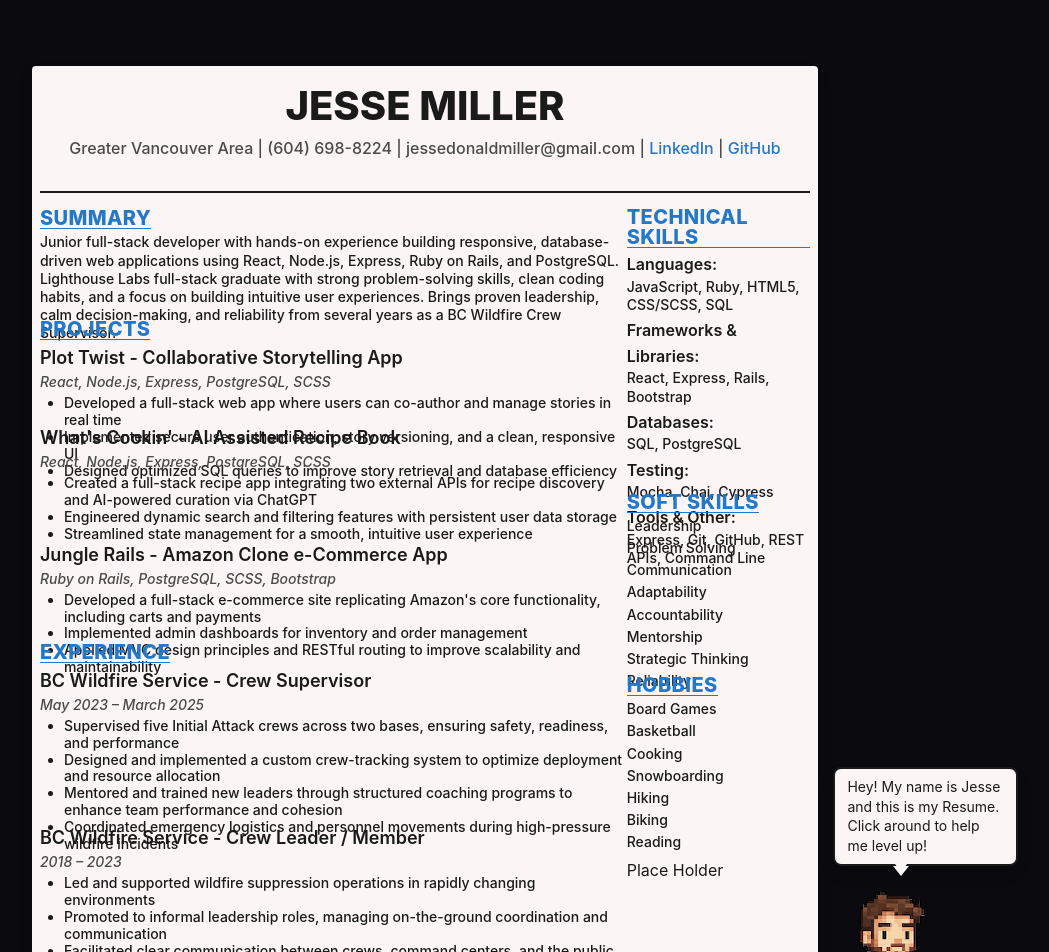
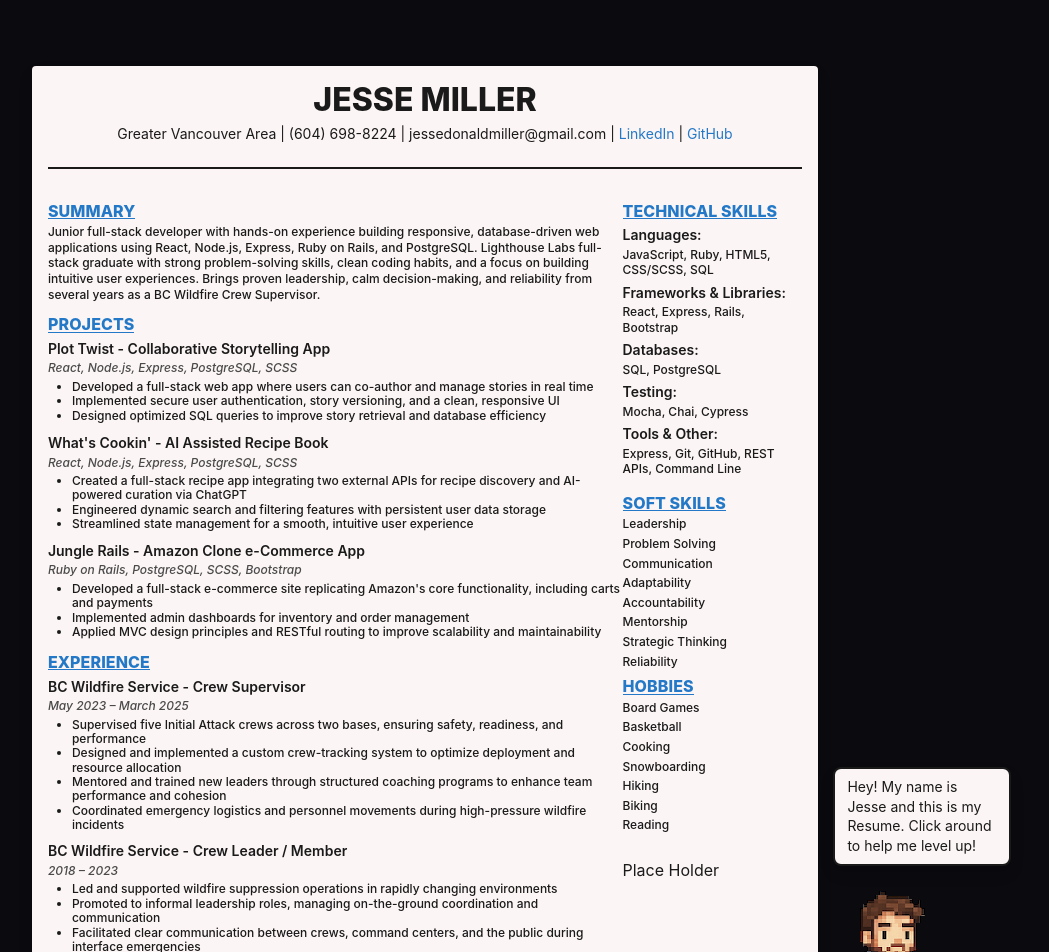
Before and after one commit to Jesse-D-Miller/webDevResume, a React (Vite) app: page / in a window 1280 px wide. Shown: the top 952 px of the page, without its empty margins (215-1264 px from the left). Built offline with nearby package versions, Linux system fonts and the light colour scheme.

Commit message:
CSS margins on resume items to make it more similar to my PDF resume

```diff
--- a/src/App.css
+++ b/src/App.css
@@ -27,7 +27,7 @@
     "box-1 box-1 box-1 box-1 box-1 box-1 box-1 box-1 box-1 box-1 box-1 box-1 box-1 box-1 box-1 box-1 box-1 box-1 box-1 box-1 box-1"
     "box-1 box-1 box-1 box-1 box-1 box-1 box-1 box-1 box-1 box-1 box-1 box-1 box-1 box-1 box-1 box-1 box-1 box-1 box-1 box-1 box-1"
     "box-1 box-1 box-1 box-1 box-1 box-1 box-1 box-1 box-1 box-1 box-1 box-1 box-1 box-1 box-1 box-1 box-1 box-1 box-1 box-1 box-1"
-    "box-1 box-1 box-1 box-1 box-1 box-1 box-1 box-1 box-1 box-1 box-1 box-1 box-1 box-1 box-1 box-1 box-1 box-1 box-1 box-1 box-1"
+    "box-2 box-2 box-2 box-2 box-2 box-2 box-2 box-2 box-2 box-2 box-2 box-2 box-2 box-2 box-2 box-2 box-9 box-9 box-9 box-9 box-9"
     "box-2 box-2 box-2 box-2 box-2 box-2 box-2 box-2 box-2 box-2 box-2 box-2 box-2 box-2 box-2 box-2 box-9 box-9 box-9 box-9 box-9"
     "box-2 box-2 box-2 box-2 box-2 box-2 box-2 box-2 box-2 box-2 box-2 box-2 box-2 box-2 box-2 box-2 box-9 box-9 box-9 box-9 box-9"
     "box-2 box-2 box-2 box-2 box-2 box-2 box-2 box-2 box-2 box-2 box-2 box-2 box-2 box-2 box-2 box-2 box-9 box-9 box-9 box-9 box-9"
@@ -106,7 +106,7 @@
   background: var(--color-paper);
   color: var(--color-ink);
   border-radius: var(--radius-sm);
-  padding: var(--space-2);
+  padding: var(--space-2) var(--space-4);
   box-sizing: border-box;
   box-shadow: var(--shadow-paper);
   overflow: hidden;
@@ -136,7 +136,6 @@
 }
 
 .flip-hint {
-  padding: var(--space-3) var(--space-6);
   background: transparent;
   border: 2px solid var(--color-neon-primary);
   color: var(--color-neon-primary);
@@ -146,6 +145,9 @@
   cursor: pointer;
   transition: all var(--transition-fast);
   text-shadow: 0 0 8px var(--color-neon-glow);
+
+  grid-column: 1 / 6;
+  grid-row: 1 / 5;
 }
 
 .flip-hint:hover {
@@ -164,16 +166,16 @@
 
 .resume-header h1 {
   margin: 0;
-  font-size: var(--text-4xl);
+  font-size: var(--text-3xl);
   font-weight: 800;
   color: var(--color-ink);
 }
 
 .resume-header .contact-info {
-  margin: 0 0 var(--space-8) 0;
-  font-size: var(--text-base);
-  color: var(--color-ink-light);
-  font-weight: 500;
+  margin: 0 0 var(--space-6) 0;
+  font-size: var(--text-sm);
+  color: var(--color-ink);
+  font-weight: 400;
 }
 
 .resume-header a {
@@ -189,26 +191,22 @@
   display: contents;
 }
 
-.resume-front section {
-  margin: 0;
-}
-
 .resume-front h3 {
   margin: 0 0 var(--space-1) 0;
-  font-size: var(--text-xl);
+  font-size: var(--text-base);
   font-weight: 850;
   color: var(--color-ink-blue);
   text-transform: uppercase;
-  letter-spacing: 0.4px;
+  letter-spacing: 0.1px;
   border-bottom: 1px solid var(--color-ink-blue);
-  line-height: 1;
+  line-height: 0.9;
   display: inline-block;
   width: auto;
 }
 
 .resume-front h4 {
   margin: 0;
-  font-size: var(--text-lg);
+  font-size: var(--text-sm);
   font-weight: 600;
   color: var(--color-ink);
 }
@@ -216,7 +214,7 @@
 .resume-front .tech-stack,
 .resume-front .company-period,
 .resume-front .program-period {
-  font-size: var(--text-sm);
+  font-size: var(--text-xs);
   color: var(--color-ink-light);
   font-style: italic;
 }
@@ -225,7 +223,7 @@
   margin: 0 0 var(--space-1) 0;
   line-height: 1.3;
   color: var(--color-ink);
-  font-size: var(--text-sm);
+  font-size: var(--text-xs);
   font-weight: 500;
 }
 
@@ -238,11 +236,33 @@
   margin-bottom: 0;
   line-height: 1.2;
   color: var(--color-ink);
-  font-size: var(--text-sm);
+  font-size: var(--text-xs);
   font-weight: 500;
 }
 
+.clickable-section:nth-child(2),
+.clickable-section:nth-child(9) {
+  margin-top: 8px;
+}
+
+.clickable-section:nth-child(3) {
+  margin-top: -2px;
+}
+
 .clickable-section:nth-child(4) {
+  margin-top: 8px;
+}
+
+.clickable-section:nth-child(5) {
+  margin-top: -1px;
+}
+
+.clickable-section:nth-child(6) {
+  margin-top: 9px;
+}
+
+.clickable-section:nth-child(7) {
+  margin-top: 16px;
 }
 
 .projects-section h3 {
@@ -257,14 +277,14 @@
 
 .technical-skills-section h4,
 .soft-skills-section h4 {
-  font-size: var(--text-base);
+  font-size: var(--text-sm);
 }
 
 /* pixel hero */
 
 .hero-wrapper {
-  grid-column: 37 / 49;
-  grid-row: 35 / 63;
+  grid-column: 37 / 45;
+  grid-row: 44 / 63;
 }
 
 .pixel-hero {
@@ -291,7 +311,7 @@
   display: flex;
   flex-direction: column;
   align-items: center;
-  justify-content: flex-start;
+  justify-content: flex-end;
 
   background: var(--color-paper);
   color: var(--color-ink);
@@ -306,32 +326,6 @@
   word-wrap: break-word;
   line-height: 1.4;
   margin-bottom: 1em;
-}
-
-.hero-speech-bubble::after {
-  content: "";
-  position: absolute;
-  bottom: -12px;
-  left: calc(50% - 25px);
-  transform: translateX(-50%);
-  width: 0;
-  height: 0;
-  border-left: 8px solid transparent;
-  border-right: 8px solid transparent;
-  border-top: 10px solid var(--color-paper);
-}
-
-.hero-speech-bubble::before {
-  content: "";
-  position: absolute;
-  bottom: -8px;
-  left: calc(50% - 25px);
-  transform: translateX(-50%);
-  width: 0;
-  height: 0;
-  border-left: 6px solid transparent;
-  border-right: 6px solid transparent;
-  border-top: 8px solid var(--color-paper);
 }
 
 /* cyber punk version */
--- a/src/components/PixelHero.jsx
+++ b/src/components/PixelHero.jsx
@@ -30,7 +30,7 @@ function PixelHero({ level }) {
     2: { width: 128, height: 203 },
     3: { width: 153, height: 203 },
     4: { width: 225, height: 260 },
-    5: { width: 350, height: 350 },
+    5: { width: 256, height: 256 },
   };
 
   // Spritesheet mapping for levels 1-5
```
